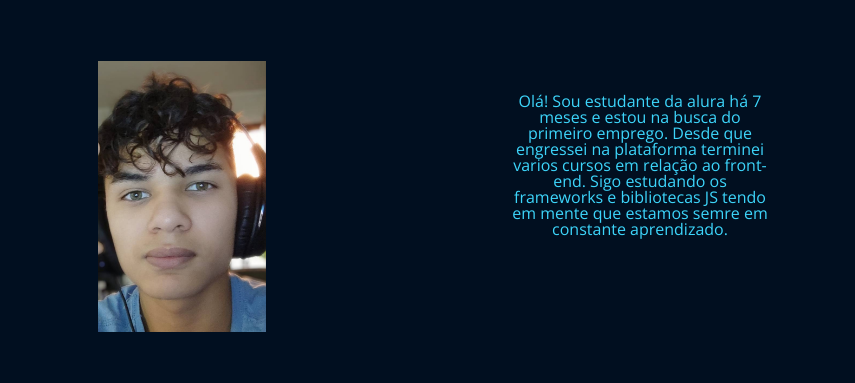
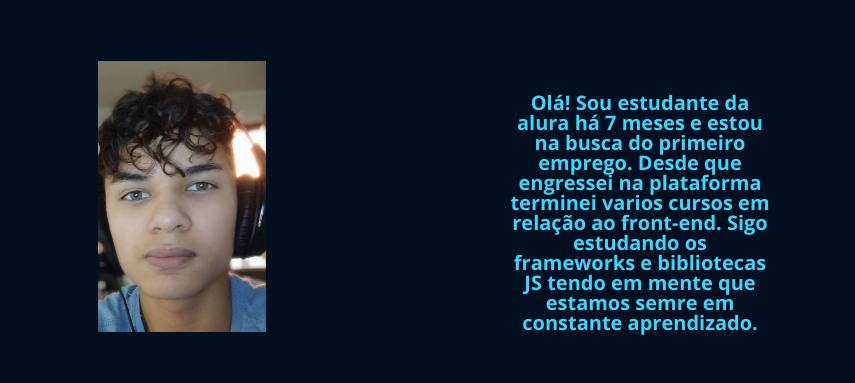
Before and after one commit to Marcos-Farias-Gomes/portfolio, a plain HTML site: page index.html in a window 1280 px wide. Shown: the part 818-1201 px from the top of the page, 0-855 px from the left. Drawn offline with nearby package versions, Linux system fonts and the light colour scheme.

Commit message:
mudando texto

```diff
--- a/index.html
+++ b/index.html
@@ -54,7 +54,7 @@
                 <img class=" img-fluid img-perfil p-3  " src="img/1683563332979.jpg" alt="foto de perfil">
               </div>
                 <div class="col">
-                    <p class="texto text-center m-5">Olá! Sou estudante da alura há 7 meses e estou na busca do primeiro emprego. Desde que engressei na plataforma terminei varios cursos em relação ao front-end. Sigo estudando os frameworks e bibliotecas JS tendo em mente que estamos semre em constante aprendizado.</p>
+                    <p id="texto_sobre" class=" text-center m-5">Olá! Sou estudante da alura há 7 meses e estou na busca do primeiro emprego. Desde que engressei na plataforma terminei varios cursos em relação ao front-end. Sigo estudando os frameworks e bibliotecas JS tendo em mente que estamos semre em constante aprendizado.</p>
                 </div>
                     <div class="col mt-5 col-sm-12 col-md-6 col-lg-4">
                       <p class="texto display-6 m-3 mt-0"> O que eu sei:</p>
--- a/styles/estilo.css
+++ b/styles/estilo.css
@@ -60,6 +60,13 @@ html{
     color: #3DD5FA;
 }
 
+#texto_sobre{
+    font-family: 'Open Sans', sans-serif;
+    color: #3DD5FA;
+    font-size: 20px;
+    font-weight: 700;
+}
+
 .titulo_sobre{
     font-family: 'Open Sans', sans-serif;
     color: #3DD5FA;
```
